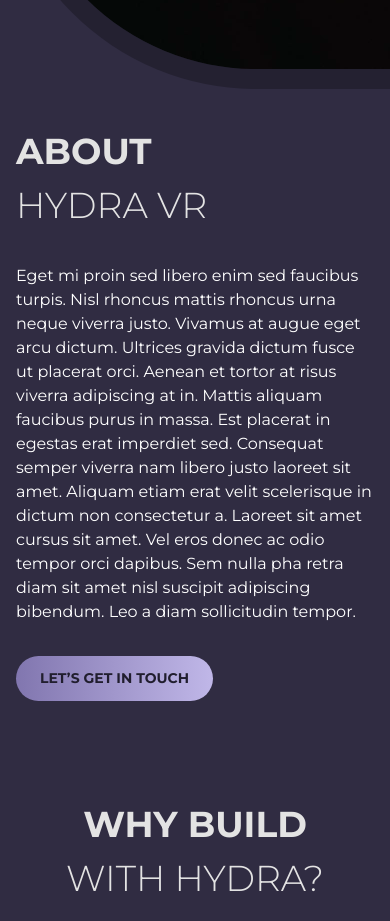
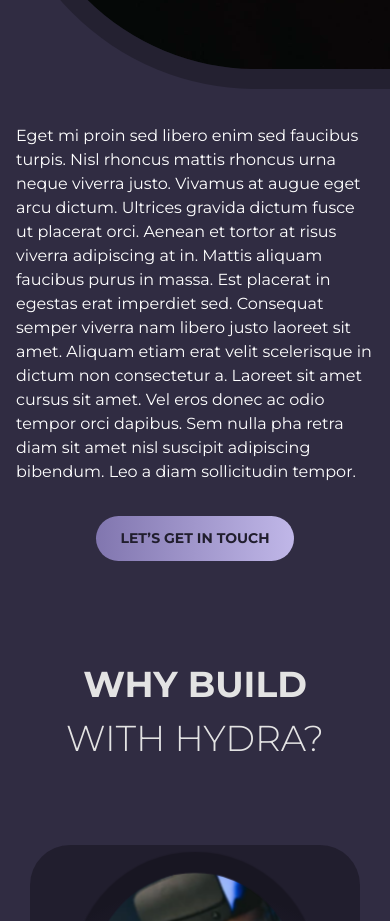
Before and after one commit to StalinAM/hydra-landing-page, a React (Vite) app: page / in a window 390 px wide. Shown: the part 2260-3181 px from the top of the page. Built offline with nearby package versions, Linux system fonts and the light colour scheme.

Commit message:
add media query

```diff
--- a/src/components/About.jsx
+++ b/src/components/About.jsx
@@ -25,12 +25,18 @@
   flex-direction: column;
   gap: 2rem;
   align-items: flex-start;
+  @media screen and (max-width: 768px) {
+    align-items: center;
+  }
 `
 const SubTitle = styled.h3`
   display: flex;
   flex-direction: column;
   font-size: ${(props) => props.theme.xlFont};
   font-weight: bold;
+  @media screen and (max-width: 768px) {
+    display: none;
+  }
 `
 const Span = styled.span`
   font-weight: 300;
```
